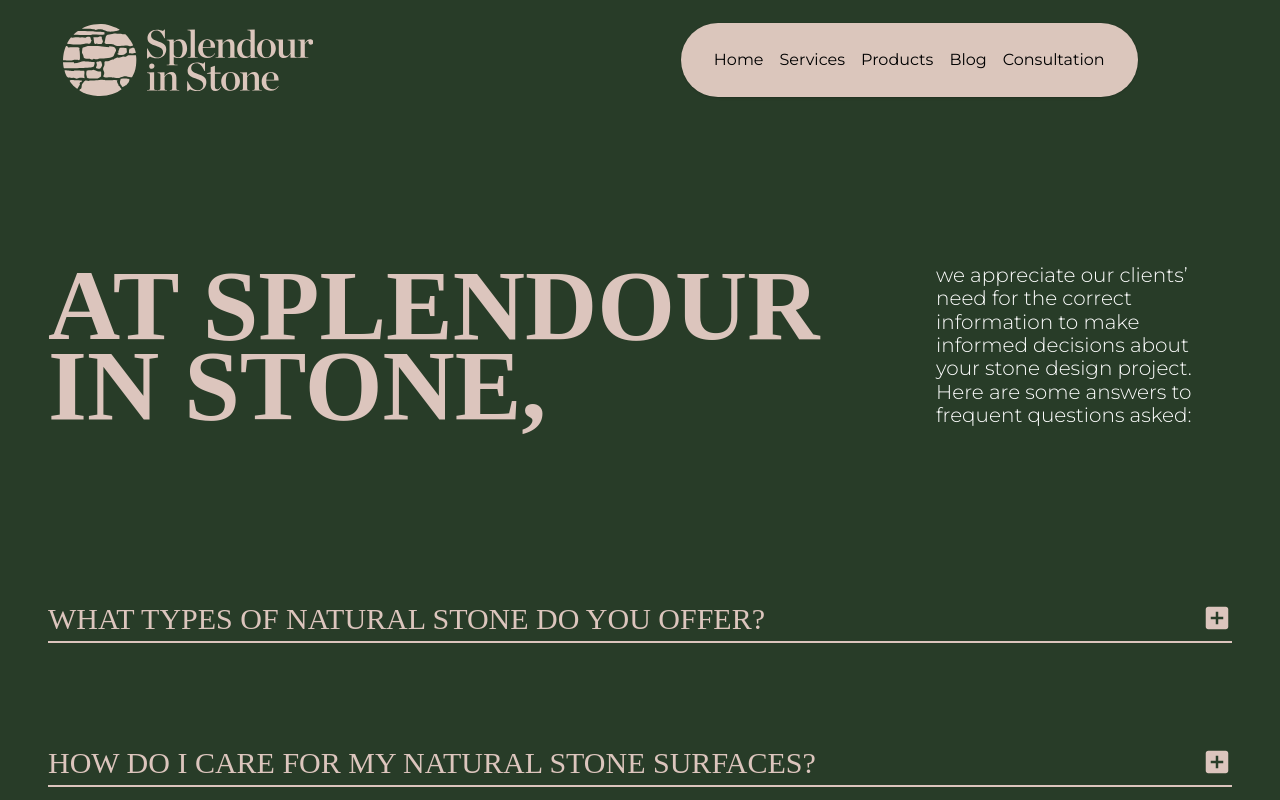
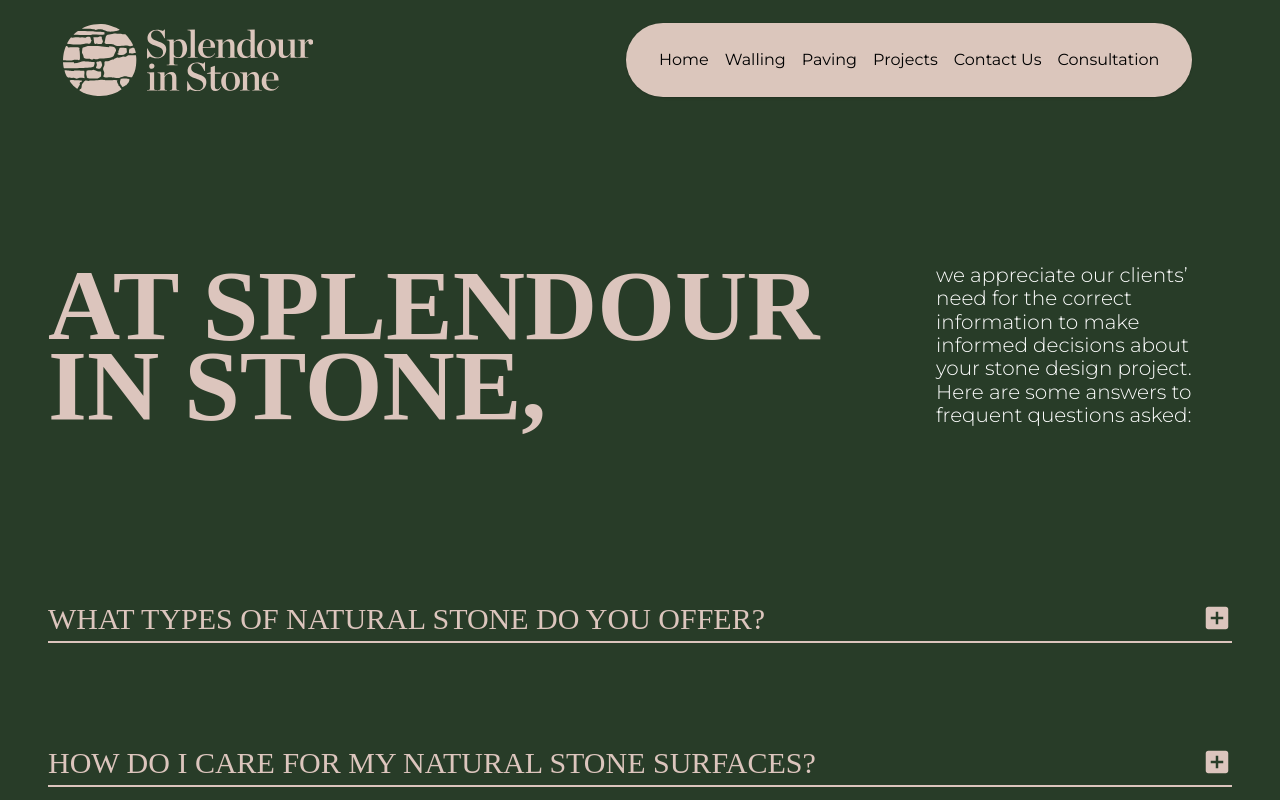
Before and after one commit to MuhammadYousaf54/splendours-nextjs, a Next.js app: page /faq in a window 1280 px wide. Shown: the top 800 px of the page. Built offline with nearby package versions, Linux system fonts and the light colour scheme.

Commit message:
fix some bugs

```diff
--- a/app/components/3dEffects/NavbarAceterniy.tsx
+++ b/app/components/3dEffects/NavbarAceterniy.tsx
@@ -15,21 +15,17 @@ export default  function NavBarAceternity({ className }: { className?: string })
 
         <MenuItem setActive={setActive} active={active} item="Home">
         <HoveredLink href="/">Home</HoveredLink>
-
-
         </MenuItem>
 
-        <MenuItem setActive={setActive} active={active} item="Services">
-          <div className="flex flex-col space-y-4 text-sm">
-            <HoveredLink href="/portfolio">Projects</HoveredLink>
-            <HoveredLink href="/services">Our Service</HoveredLink>
-            <HoveredLink href="/portfolio">Portfolio</HoveredLink>
-            <HoveredLink href="/gallery">Gallery</HoveredLink>
-
-          </div>
+        <MenuItem setActive={setActive} active={active} item="Walling">
+        <HoveredLink href="/">Walling</HoveredLink>
         </MenuItem>
 
-        <MenuItem setActive={setActive} active={active} item="Products">
+        <MenuItem setActive={setActive} active={active} item="Paving">
+        <HoveredLink href="/">Paving</HoveredLink>
+        </MenuItem>
+
+        <MenuItem setActive={setActive} active={active} item="Projects">
           <div className="  text-sm grid grid-cols-2 gap-10 p-4">
             <ProductItem
               title="Walling"
@@ -58,10 +54,19 @@ export default  function NavBarAceternity({ className }: { className?: string })
           </div>
         </MenuItem>
 
-        <MenuItem setActive={setActive} active={active} item="Blog">
-        <HoveredLink href="/faq">FAQ</HoveredLink>
+        <MenuItem setActive={setActive} active={active} item="Contact Us">
+          <div className="flex flex-col space-y-4 text-sm">
+            <HoveredLink href="/portfolio">Projects</HoveredLink>
+            <HoveredLink href="/services">Our Service</HoveredLink>
+            <HoveredLink href="/portfolio">Portfolio</HoveredLink>
+            <HoveredLink href="/gallery">Gallery</HoveredLink>
 
+          </div>
         </MenuItem>
+
+
+
+
 
         <MenuItem setActive={setActive} active={active} item="Consultation">
           <div className="flex flex-col space-y-4 text-sm">
--- a/app/components/CarouselPart.tsx
+++ b/app/components/CarouselPart.tsx
@@ -98,13 +98,12 @@ const CarouselPart = ({
                                         className="rounded-lg object-cover"
                                         alt={`carousel-image-${i}`}
                                         src={v.image || '/images/carousel_interactive_part/card1.png'}
-                                        width={500}
+                                        width={200}
                                         height={300}
                                         style={{
                                             transition: 'opacity 0.5s ease-in-out',
                                             opacity: currentImg === i ? 1 : 0,
-                                            width: '100%', // Ensure the image takes full width
-                                            height: '100%', // Ensure the image takes full height
+
                                         }}
                                     />
                                 </Card3DEffect>
--- a/app/components/Home/Header.tsx
+++ b/app/components/Home/Header.tsx
@@ -300,7 +300,7 @@ const Header: React.FC = () => {
                             </Typography>
                         </Link>
                     </Box>
-                    {/* <Box className=" text-center">
+                    <Box className=" text-center">
                         <Link href="/about">
                             <Typography
                                 variant="h3"
@@ -349,7 +349,7 @@ const Header: React.FC = () => {
                                 CobbleStone
                             </Typography>
                         </Link>
-                    </Box> */}
+                    </Box>
                     <Box className=" text-center">
                         <Link href="/portfolio">
                             <Typography
--- a/app/components/Home/NavBarAceternity.tsx
+++ b/app/components/Home/NavBarAceternity.tsx
@@ -9,31 +9,30 @@ export default  function NavBarAceternity({ className }: { className?: string })
   const [active, setActive] = useState<string | null>(null);
   return (
     <div
-      className={cn("fixed top-10 inset-x-0 max-w-2xl mx-auto z-50", className)}
+      className={cn("sticky top-10 inset-x-0 max-w-3xl mx-auto z-50", className)}
     >
       <Menu setActive={setActive}>
 
         <MenuItem setActive={setActive} active={active} item="Home">
-        <div className="flex flex-col space-y-4 text-sm">
-
-        <HoveredLink href="/pavving">Pavving</HoveredLink>
-        <HoveredLink href="/walling">Walling</HoveredLink>
-
-        </div>
-
+        <HoveredLink href="/">Home</HoveredLink>
         </MenuItem>
 
-        <MenuItem setActive={setActive} active={active} item="Services">
-          <div className="flex flex-col space-y-4 text-sm">
-            <HoveredLink href="/projects">Projects</HoveredLink>
-            <HoveredLink href="/services">Our Service</HoveredLink>
-            <HoveredLink href="/portfolio">Portfolio</HoveredLink>
-            <HoveredLink href="/gallery">Gallery</HoveredLink>
-
-          </div>
+        <MenuItem setActive={setActive} active={active} item="Walling">
+        <HoveredLink href="https://staging.splendourinstone.com.au/walling/">Walling</HoveredLink>
         </MenuItem>
 
-        <MenuItem setActive={setActive} active={active} item="Products">
+        <MenuItem setActive={setActive} active={active} item="Paving">
+        <HoveredLink href="https://staging.splendourinstone.com.au/paving/">Paving</HoveredLink>
+        </MenuItem>
+        <MenuItem setActive={setActive} active={active} item="CobbleStone">
+        <HoveredLink href="https://staging.splendourinstone.com.au/cobble-stones/">CobbleStone</HoveredLink>
+        </MenuItem>
+
+        <MenuItem setActive={setActive} active={active} item="Service">
+        <HoveredLink href="/services">Service</HoveredLink>
+        </MenuItem>
+
+        <MenuItem setActive={setActive} active={active} item="Projects">
           <div className="  text-sm grid grid-cols-2 gap-10 p-4">
             <ProductItem
               title="Walling"
@@ -62,16 +61,30 @@ export default  function NavBarAceternity({ className }: { className?: string })
           </div>
         </MenuItem>
 
-        <MenuItem setActive={setActive} active={active} item="Blog">
-        <HoveredLink href="/faq">FAQ</HoveredLink>
+        <MenuItem setActive={setActive} active={active} item="About">
+        <HoveredLink href="/about">Service</HoveredLink>
+        </MenuItem>
 
+
+        <MenuItem setActive={setActive} active={active} item="ContactUs">
+          <div className="flex flex-col space-y-4 text-sm">
+            <HoveredLink href="/portfolio">Projects</HoveredLink>
+            <HoveredLink href="/services">Our Service</HoveredLink>
+            <HoveredLink href="/portfolio">Portfolio</HoveredLink>
+            <HoveredLink href="/gallery">Gallery</HoveredLink>
+
+          </div>
         </MenuItem>
+
+
+
+
 
         <MenuItem setActive={setActive} active={active} item="Consultation">
           <div className="flex flex-col space-y-4 text-sm">
           <HoveredLink href="/faq">FAQ</HoveredLink>
           <HoveredLink href="/contact">Contact</HoveredLink>
-          <HoveredLink href="/blog">Blog</HoveredLink>
+          <HoveredLink href="/">Blog</HoveredLink>
           </div>
         </MenuItem>
       </Menu>
@@ -80,7 +93,7 @@ export default  function NavBarAceternity({ className }: { className?: string })
 }
 
 import { motion } from "framer-motion";
-import Link, { LinkProps } from "next/link";
+import Link,{LinkProps} from "next/link";
 import Image from "next/image";
 
 const transition = {
@@ -149,7 +162,7 @@ export const Menu = ({
   return (
     <nav
       onMouseLeave={() => setActive(null)} // resets the state
-      className="relative rounded-full border border-transparent dark:bg-black dark:border-white/[0.2] bg-customColor shadow-input flex justify-center space-x-4 px-8 py-6 "
+      className="relative rounded-full border border-transparent dark:bg-black dark:border-white/[0.2] bg-customColor shadow-input flex justify-center space-x-4 px-8 py-6  "
     >
       {children}
     </nav>
@@ -187,6 +200,7 @@ export const ProductItem = ({
     </Link>
   );
 };
+
 interface HoveredLinkProps extends LinkProps {
   children: ReactNode;
   className?: string;
--- a/app/page.tsx
+++ b/app/page.tsx
@@ -643,9 +643,10 @@ const HomePage = () => {
                     :
                     <Box className="w-full flex flex-col aspect-[3.77/1] min-w-1 bg-[#DBC6BC] rounded-[40px] p-8 px-12" style={{ marginTop: '230px' }}>
                         <Box className="flex justify-between w-1/4 gap-x-4" >
-                        <Card3DEffect rotationIntensity={30} perspective={1000}>
+
                             <CarouselPart data={PARTDATA} /> {/* small carousel */}
                             <Box className='flex flex-col h-[100px] justify-around'>
+                                <Card3DEffect>
                                 <Typography
                                     variant="h3"
                                     color="#283C28"
@@ -668,21 +669,23 @@ const HomePage = () => {
                                     color="#17181C"
                                     sx={{
                                         // width: '90%',
-                                        fontWeight: 300,
+                                        fontWeight: 500,
                                         alignContent: 'flex-start',
+                                        lineHeight: '1.6',
                                         fontFamily: 'var(--font-montserrat)',
                                         fontSize: {
-                                            xs: "7px",
+                                            xs: "8px",
                                             sm: "10px",  // Small screens
-                                            md: "10px",  // Medium screens
-                                            lg: "12px"
+                                            md: "12px",  // Medium screens
+                                            lg: "15px"
                                         }
                                     }}
                                 >
                                     Available in our freeform style, the Charlotte sandstone is made up of beautiful soft hues such as cream, yellow and pink.
                                 </Typography>
+                                </Card3DEffect>
                             </Box>
-                            </Card3DEffect>
+
 
                         </Box>
                         <Box className="flex justify-center w-full">
@@ -719,7 +722,7 @@ const HomePage = () => {
                                 <Link href={'/visualizer/Chimney'}><GreenCustomButton label={'Try Now!'} iconSrc={'/images/icons/Vector.svg'} /></Link>
                             </Box>
                         </Box>
-                        : <></>
+                          <></>
                     </Box>
                 }
 
```
